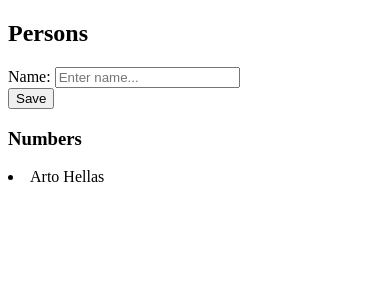
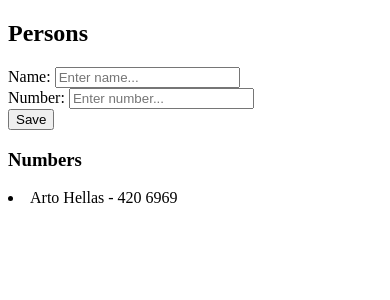
Before and after one commit to danutdotrar/FSO-recap, a React (Vite) app in the folder part2/phonebook/: page / in a window 390 px wide. Shown: the top 300 px of the page. Built offline with nearby package versions, Linux system fonts and the light colour scheme.

Commit message:
Add part2 phonebook ex2.8

```diff
--- a/part2/phonebook/src/App.jsx
+++ b/part2/phonebook/src/App.jsx
@@ -1,19 +1,23 @@
 import { useState } from "react";
 
 const App = () => {
-    const [persons, setPersons] = useState([{ name: "Arto Hellas" }]);
+    const [persons, setPersons] = useState([
+        { name: "Arto Hellas", number: "420 6969" },
+    ]);
     const [newName, setNewName] = useState("");
+    const [newNumber, setNewNumber] = useState("");
 
     const handleSubmit = (e) => {
         e.preventDefault();
 
-        const newNameObj = {
+        const newPersonObj = {
             name: newName,
+            number: newNumber,
         };
 
         // verificam daca newName exista deja in person
         const personExists = persons.some(
-            (person) => person.name === newNameObj.name
+            (person) => person.name === newPersonObj.name
         );
 
         if (personExists) {
@@ -21,13 +25,18 @@ const App = () => {
         }
 
         if (personExists === false) {
-            setPersons(persons.concat(newNameObj));
+            setPersons(persons.concat(newPersonObj));
         }
         setNewName("");
+        setNewNumber("");
     };
 
-    const handleInputChange = (e) => {
+    const handleNameChange = (e) => {
         setNewName(e.target.value);
+    };
+
+    const handleNumberChange = (e) => {
+        setNewNumber(e.target.value);
     };
 
     return (
@@ -40,9 +49,19 @@ const App = () => {
                     <input
                         type="text"
                         value={newName}
-                        onChange={handleInputChange}
+                        onChange={handleNameChange}
                         name="name"
                         placeholder="Enter name..."
+                    />
+                </div>
+                <div className="form-container">
+                    <label htmlFor="number">Number: </label>
+                    <input
+                        type="text"
+                        value={newNumber}
+                        onChange={handleNumberChange}
+                        name="number"
+                        placeholder="Enter number..."
                     />
                 </div>
 
@@ -52,7 +71,9 @@ const App = () => {
             <div>
                 <h3>Numbers</h3>
                 {persons.map((person) => (
-                    <li>{person.name}</li>
+                    <li>
+                        {person.name} - {person.number}
+                    </li>
                 ))}
             </div>
         </>
```
